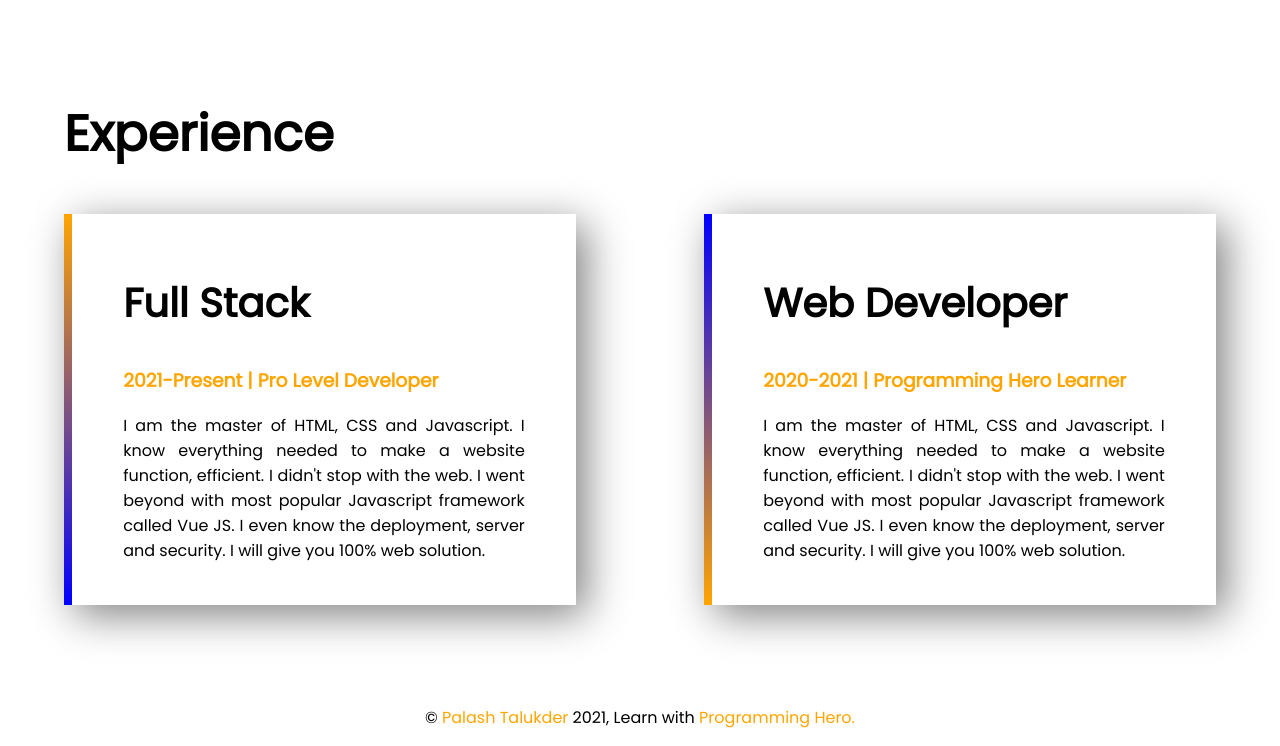
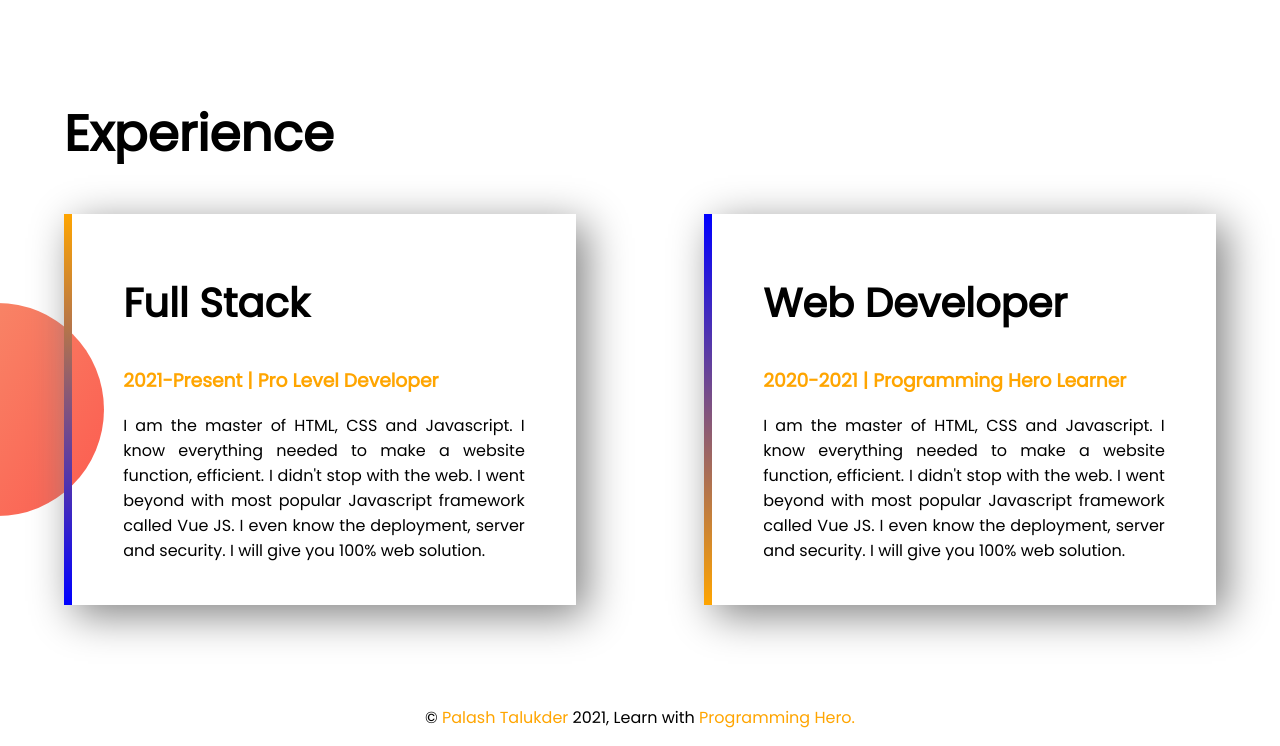
Before and after one commit to Palashtalukder78/portfolio-practice, a plain HTML site: page index.html in a window 1280 px wide. Shown: the part 1231-1977 px from the top of the page. Drawn offline with Linux system fonts and the light colour scheme.

Commit message:
image name changes

```diff
--- a/css/style.css
+++ b/css/style.css
@@ -62,7 +62,7 @@ section img{
     padding: 2% 4%;
 }
 .left-background{
-    background: url(images/left.png);
+    background: url("/images/left.png");
     background-repeat: no-repeat;
     background-position: left;
 }
```
